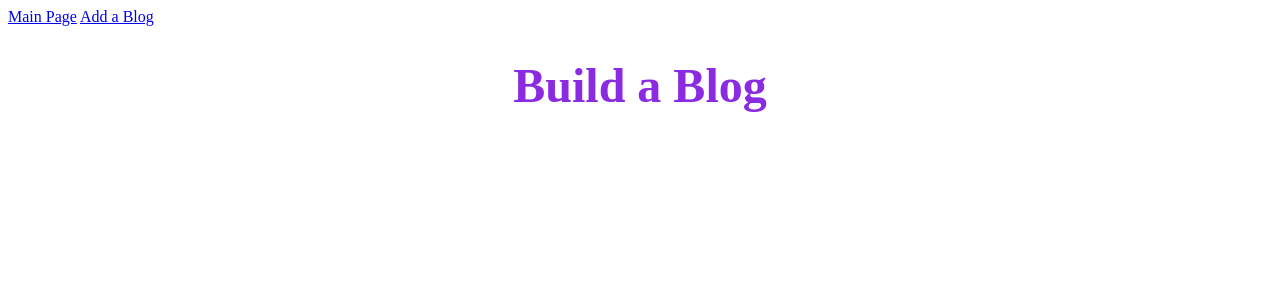
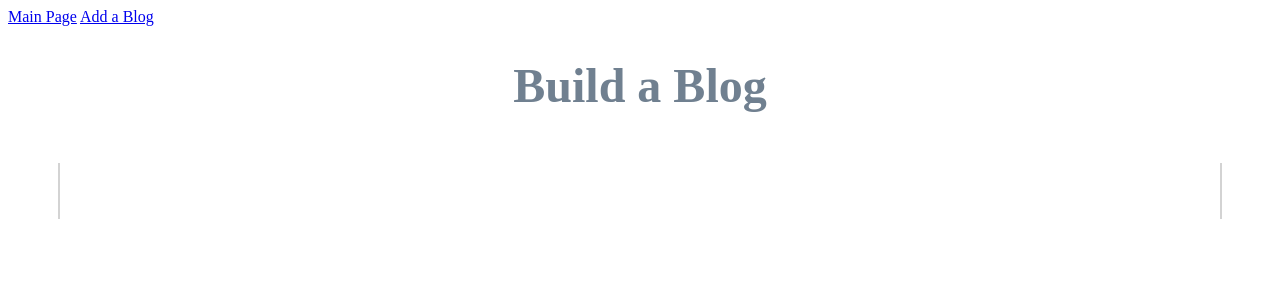
Before and after one commit to fortegren/blogz, a Flask app: page /blog in a window 1280 px wide. Shown: the top 300 px of the page. Run offline with Flask 2, Linux system fonts and the light colour scheme; data that the repository does not hold is empty.

```diff
--- /dev/null
+++ b/static/style/style.css
@@ -0,0 +1,45 @@
+<style>
+
+    .page-header{
+        display: block;
+        position: fixed;
+        width: 100%;
+        text-align: center;
+        background-color: white;
+    }
+
+    .page-content{
+        display: block;
+        position: relative;
+        overflow: auto;
+        margin: 50px;
+        padding: 20px;
+        border-right: 2px solid lightgrey;
+        border-left: 2px solid lightgray;
+        background-color: rbga(255, 255, 255, .5);
+    }
+
+    body {
+        background-color: darkslategrey;
+        background: fixed;
+    }
+
+    h1 {
+        font-size: 3em;
+        color:slategray;
+        text-align:center;
+    }
+
+
+    .error{
+        color:red;
+    }
+
+
+    .blogname{
+        color:black;
+        text-decoration: underline;
+        font-size: 2em;
+    }
+
+</style>
--- a/templates/base.html
+++ b/templates/base.html
@@ -1,16 +1,16 @@
 <!DOCTYPE html>
 <html>
     <head>
-        <style>
-            h1{font-size: 3em; color:blueviolet; text-align:center;}
-            .error{color:red;}
-            .blogname{color:black; text-decoration: underline; font-size: 2em;}
-        </style>
+        <link rel= "stylesheet" type= "text/css" href= "/static/style/style.css">
         <title>{{ title }}</title>
+
+        <div class='page-header'>
             <nav>
                 <a href='/blog'>Main Page</a>
                 <a href='/newpost'>Add a Blog</a>
             </nav>
+        </div>
+
     </head>
 
     <body>
--- a/templates/blog.html
+++ b/templates/blog.html
@@ -2,11 +2,14 @@
 
 {% block content %}
 
-    <h1 class='main-title'>
+    <div class='page-header'>
+        <h1>
             {{page_title}}
         </h1>
-    </form>
+    </div>
 
+
+        <div class='page-content'>
             <ul style='list-style: none'>
                 {% for blog in blogs %}
                     <li>
@@ -19,5 +22,7 @@
                     <hr/>
                 {% endfor %}
             </ul>
+        </div>
+
 
 {% endblock %}
--- a/templates/newpost.html
+++ b/templates/newpost.html
@@ -1,7 +1,7 @@
 {% extends 'base.html' %}
 
 {% block content %}
-    <h1>Add a New Blog Entry</h1>
+    <div id='heading'><h1>Add a New Blog Entry</h1></div>
     <form action='/validate' method='POST'>
         <label>
             Title for your new blog:
```
Lines whose indentation alone changed are shown as unchanged.
